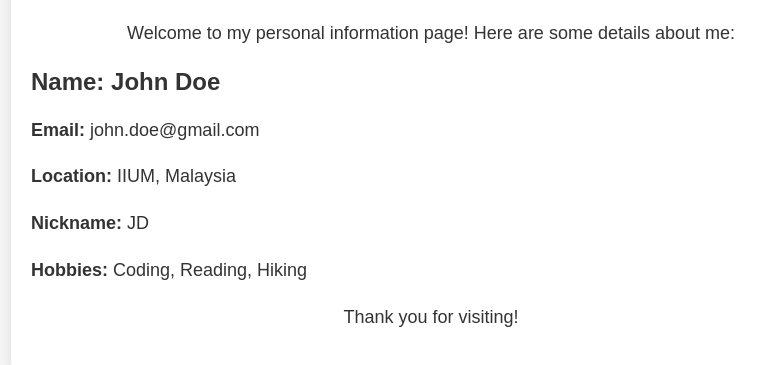
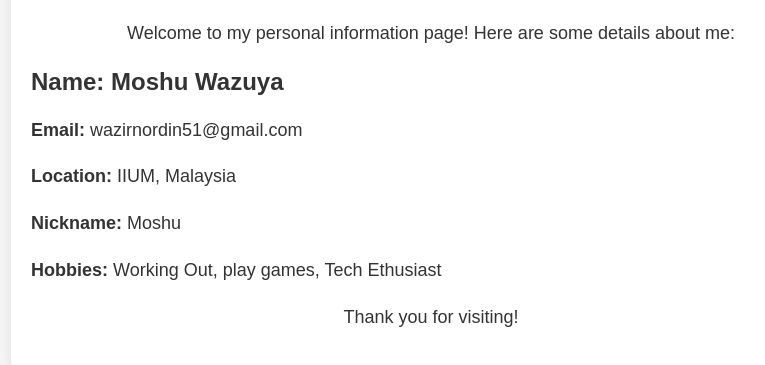
Before and after one commit to MoshuWazuya/1st-Website, a plain HTML site: page index.html in a window 1280 px wide. Shown: the part 131-496 px from the top of the page, without its empty margins (209-974 px from the left). Drawn offline with Linux system fonts and the light colour scheme.

Commit message:
Update index.html

```diff
--- a/index.html
+++ b/index.html
@@ -40,11 +40,11 @@
         <p>Welcome to my personal information page! Here are some details about me:</p>
 
         <div class="personal-info">
-            <h2>Name: John Doe</h2>
-            <p><strong>Email:</strong> john.doe@gmail.com</p>
+            <h2>Name: Moshu Wazuya</h2>
+            <p><strong>Email:</strong> wazirnordin51@gmail.com </p>
             <p><strong>Location:</strong> IIUM, Malaysia</p>
-            <p><strong>Nickname:</strong> JD</p>
-            <p><strong>Hobbies:</strong> Coding, Reading, Hiking</p>
+            <p><strong>Nickname:</strong> Moshu</p>
+            <p><strong>Hobbies:</strong> Working Out, play games, Tech Ethusiast</p>
         </div>
 
         <p>Thank you for visiting!</p>
```
